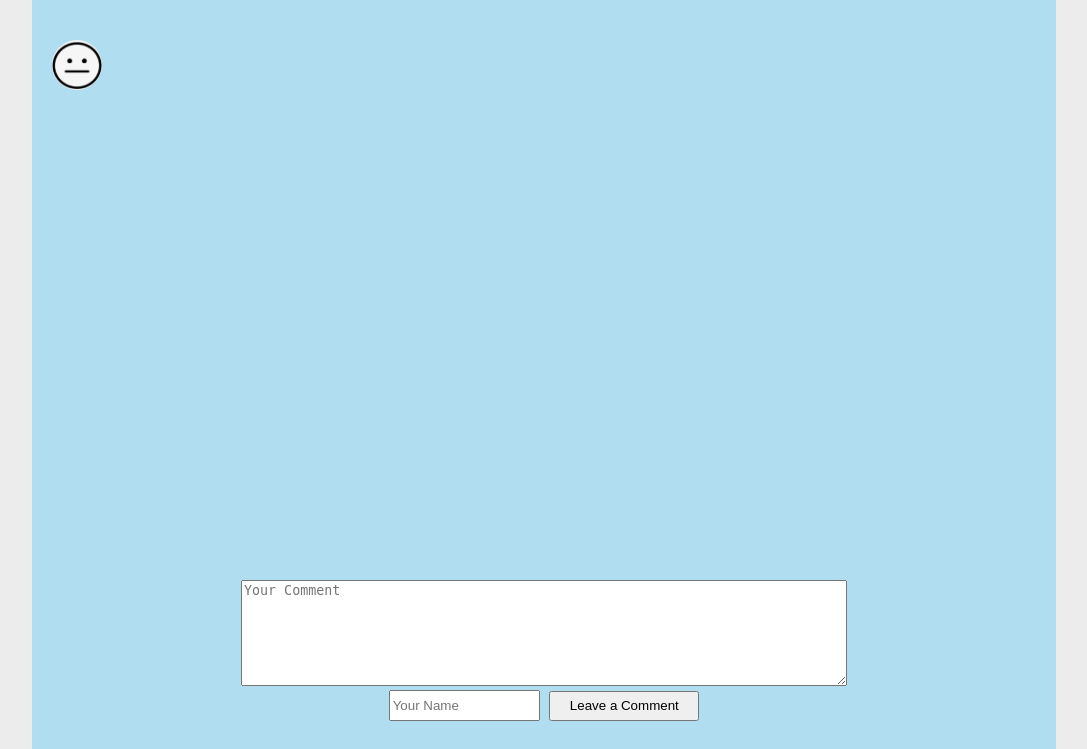
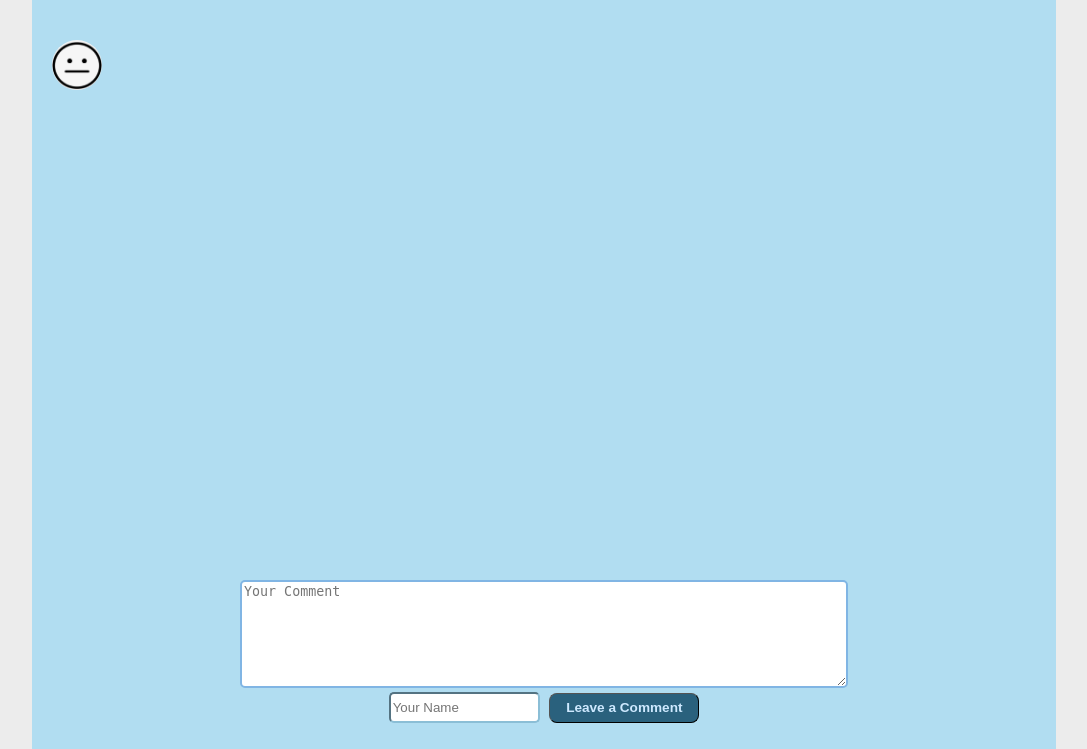
Before and after one commit to serious-pavel/personal_site, a Django app: template posts/templates/posts/post.html in a window 1280 px wide. Shown: the part 51-800 px from the top of the page, without its empty margins (96-1183 px from the left). Run offline with Django 5.2, Linux system fonts and the light colour scheme; the template is opened without the code that fills it: values that come from a table or form of the project are taken from there, others are empty; some web fonts are replaced.

Commit message:
improve form styling

```diff
--- a/posts/static/posts/css/post_style.css
+++ b/posts/static/posts/css/post_style.css
@@ -73,16 +73,44 @@ textarea#id_comment_content {
   min-width: 200px;
   height: 100px;
   width: 95%;
+  border-width: 2px;
+  border-color: #80b5e4;
+  border-radius: 5px;
 }
 
 input#id_comment_author {
   width: 143px;
   min-width: 125px;
   height: 25px;
+  border-width: 2px;
+  border-color: #8bbed6;
+  border-radius: 5px;
 }
 
 .leave-comment-button {
   width: 150px;
   min-width: 125px;
   height: 30px;
+  border-radius: 8px;
+  border-width: 1px;
+  background-color: #2a617d;
+  color: #cee9ff;
+  font-size: 0.85rem;
+  font-weight: bold;
 }
+
+.leave-comment-button:hover {
+  background-color: #4498c3;
+  border-color: #1b4e67;
+}
+
+.leave-comment-button:active {
+  background-color: #113e54;
+}
+
+textarea#id_comment_content:focus
+input#id_comment_author:focus {
+  outline: none !important;
+  border:2px solid #4498c3;
+  box-shadow: 0 0 5px #719ECE;
+}
```
Lines whose indentation alone changed are shown as unchanged.
